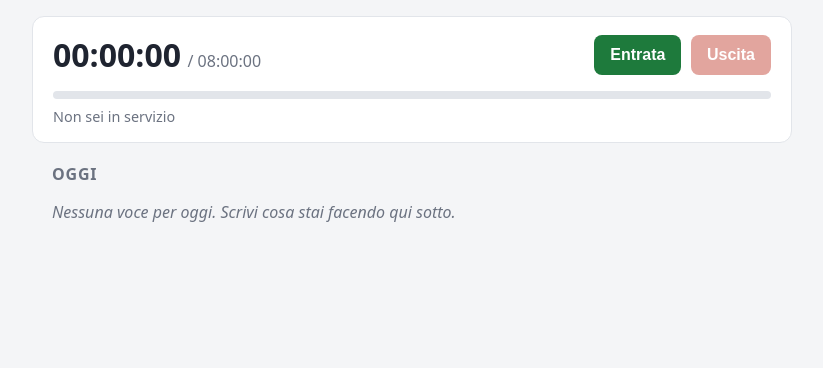
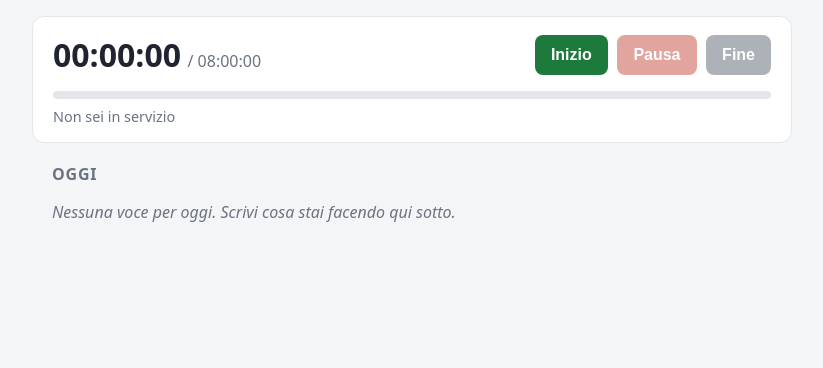
Before and after one commit to DonUriello/consuntiver, a Spring Boot app: page / in a window 1280 px wide. Shown: the part 52-420 px from the top of the page, without its empty margins (228-1051 px from the left). Run offline with Spring Boot 4, Linux system fonts and the light colour scheme; the visitor is signed in with stand-in values (Sample User, id 1); data that the repository does not hold is empty; some of the project's set-up classes (security, data sources, template engines, error pages and the like) are left out, and stand-ins take their place.

Commit message:
Rinomina pulsanti timbratura e aggiunge "Fine"
- "Entrata" -> "Inizio", "Uscita" -> "Pausa"
- Nuovo pulsante "Fine": chiude la sessione come la pausa e in piu'
  registra una voce "Fine giornata" nello storico

Co-Authored-By: Claude Opus 4.8 <noreply@anthropic.com>
Claude-Session: https://claude.ai/code/session_01ChtgCd5ZEyQHBsevwyMqNK

```diff
--- a/src/main/java/com/consuntiver/controller/HomeController.java
+++ b/src/main/java/com/consuntiver/controller/HomeController.java
@@ -86,4 +86,13 @@ public class HomeController {
         attendanceService.clockOut(principal.getName());
         return "redirect:/";
     }
+
+    /** Come la pausa (chiude la sessione) ma segna anche "Fine giornata" nello storico. */
+    @PostMapping("/attendance/end")
+    public String endDay(Principal principal) {
+        String username = principal.getName();
+        attendanceService.clockOut(username);
+        workEntryService.add(username, "Fine giornata");
+        return "redirect:/";
+    }
 }
--- a/src/main/resources/static/css/style.css
+++ b/src/main/resources/static/css/style.css
@@ -313,6 +313,14 @@ button:hover {
     background: #a23123;
 }
 
+.btn-end {
+    background: #4b5563;
+}
+
+.btn-end:hover {
+    background: #374151;
+}
+
 button:disabled {
     opacity: 0.45;
     cursor: not-allowed;
--- a/src/main/resources/templates/home.html
+++ b/src/main/resources/templates/home.html
@@ -33,11 +33,15 @@
         <div class="worktime-actions">
             <form th:action="@{/attendance/in}" method="post">
                 <button type="submit" class="btn-in"
-                        th:disabled="${summary.clockedIn()}">Entrata</button>
+                        th:disabled="${summary.clockedIn()}">Inizio</button>
             </form>
             <form th:action="@{/attendance/out}" method="post">
                 <button type="submit" class="btn-out"
-                        th:disabled="${!summary.clockedIn()}">Uscita</button>
+                        th:disabled="${!summary.clockedIn()}">Pausa</button>
+            </form>
+            <form th:action="@{/attendance/end}" method="post">
+                <button type="submit" class="btn-end"
+                        th:disabled="${!summary.clockedIn()}">Fine</button>
             </form>
         </div>
     </div>
```
